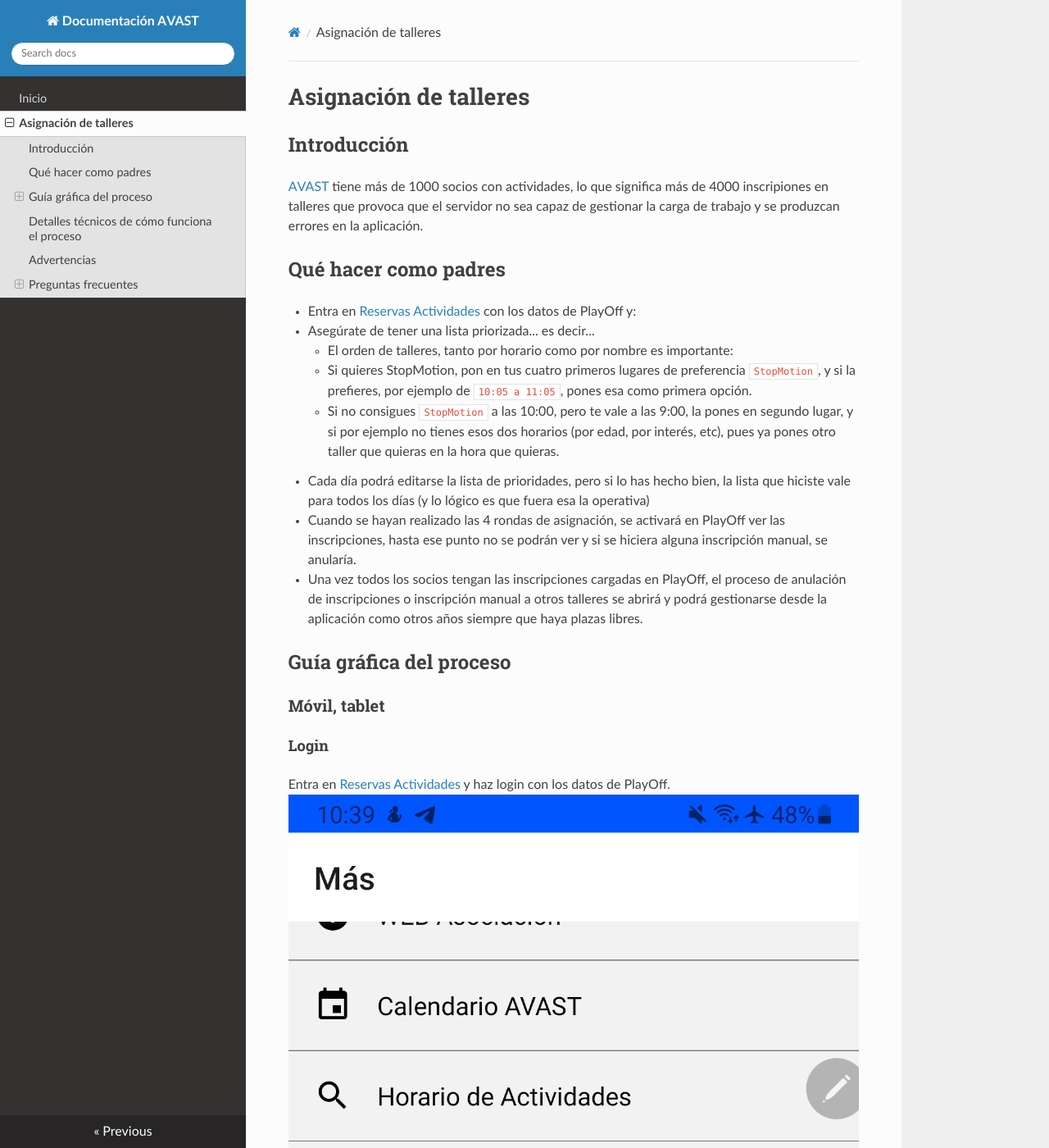
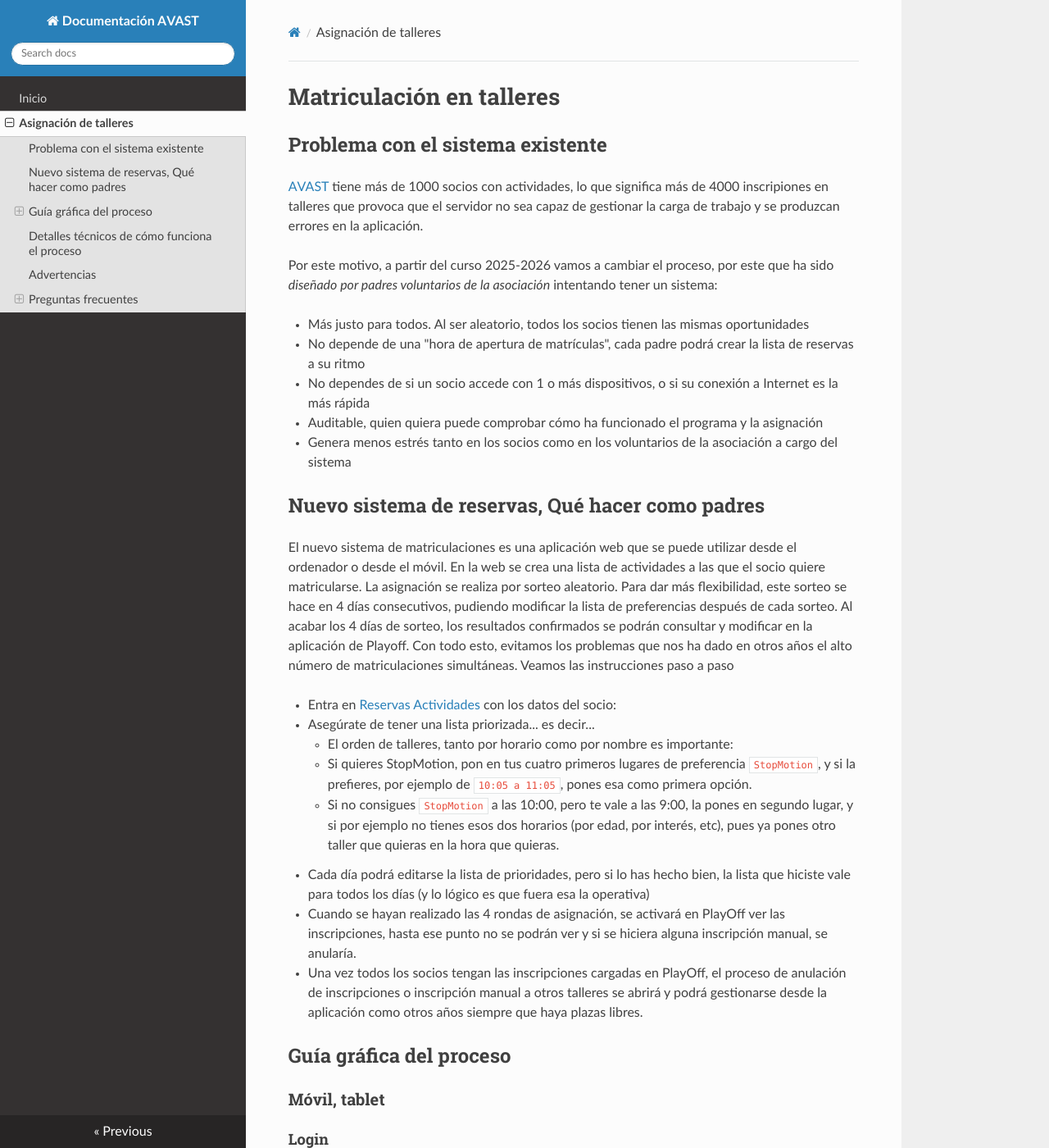
Before and after one commit to asociacion-avast/docs, an MkDocs documentation site: the page built from docs/asignacion.md, in a window 1280 px wide and 1400 px high. Shown: the whole window at 82% size. Built offline with MkDocs 1.6.1, drawn with Linux system fonts in a browser that asks for light colours; nearby versions of some CDN libraries; some of the changed text lies outside the part shown.

Commit message:
Añadir feedback

```diff
--- a/docs/asignacion.md
+++ b/docs/asignacion.md
@@ -1,12 +1,22 @@
-# Asignación de talleres
+# Matriculación en talleres
 
-## Introducción
+## Problema con el sistema existente
 
 [AVAST](https://www.asociacion-avast.org) tiene más de 1000 socios con actividades, lo que significa más de 4000 inscripiones en talleres que provoca que el servidor no sea capaz de gestionar la carga de trabajo y se produzcan errores en la aplicación.
 
-## Qué hacer como padres
+Por este motivo, a partir del curso 2025-2026 vamos a cambiar el proceso, por este que ha sido _diseñado por padres voluntarios de la asociación_ intentando tener un sistema:
 
-- Entra en [Reservas Actividades](https://admin.asociacion-avast.org/reservas) con los datos de PlayOff y:
+- Más justo para todos. Al ser aleatorio, todos los socios tienen las mismas oportunidades
+- No depende de una "hora de apertura de matrículas", cada padre podrá crear la lista de reservas a su ritmo
+- No dependes de si un socio accede con 1 o más dispositivos, o si su conexión a Internet es la más rápida
+- Auditable, quien quiera puede comprobar cómo ha funcionado el programa y la asignación
+- Genera menos estrés tanto en los socios como en los voluntarios de la asociación a cargo del sistema
+
+## Nuevo sistema de reservas, Qué hacer como padres
+
+El nuevo sistema de matriculaciones es una aplicación web que se puede utilizar desde el ordenador o desde el móvil. En la web se crea una lista de actividades a las que el socio quiere matricularse. La asignación se realiza por sorteo aleatorio. Para dar más flexibilidad, este sorteo se hace en 4 días consecutivos, pudiendo modificar la lista de preferencias después de cada sorteo. Al acabar los 4 días de sorteo, los resultados confirmados se podrán consultar y modificar en la aplicación de Playoff. Con todo esto, evitamos los problemas que nos ha dado en otros años el alto número de matriculaciones simultáneas. Veamos las instrucciones paso a paso
+
+- Entra en [Reservas Actividades](https://admin.asociacion-avast.org/reservas) con los datos del socio:
   - Asegúrate de tener una lista priorizada... es decir...
     - El orden de talleres, tanto por horario como por nombre es importante:
     - Si quieres StopMotion, pon en tus cuatro primeros lugares de preferencia `StopMotion`, y si la prefieres, por ejemplo de `10:05 a 11:05`, pones esa como primera opción.
@@ -75,11 +85,14 @@ Si has hecho los pasos anteriores, ahora ya tenemos la lista de talleres prioriz
 
 ## Detalles técnicos de cómo funciona el proceso
 
+El sorteo se realiza en 4 turnos. En cada turno se genera una lista ordenada de socios, a los que se les matriculará en el taller con más prioridad de su lista que cumpla todas las condiciones. Al final de los 4 turnos, todos los socios han tenido las mismas oportunidades aleatorias de matricularse en sus talleres deseados.
+
 De cara a evitar este problema, se propuso y se presentó ya en Familias en Acción la siguiente aproximación a la resolución del problema::
 
 1. Los socios harían una lista priorizada de talleres a los que quieren asistir, una lista con tantos elementos como quisieran.
-1. Se utilizaría el número agraciado en la ONCE o cualquier otro sorteo oficial como semilla del generador aleatorios del equipo donde se realizaría la asignación. Se utiliza una semilla o `seed` porque los ordenadores en realidad no saben hacer números aleatorios reales y usan algoritmos pseudoaleatorios para generarlos, por lo que si se usa el mismo número de semilla, el resultado es el mismo. En este caso, se usaría el número agraciado en la ONCE o cualquier otro sorteo oficial como semilla del generador aleatorio del equipo donde se realizaría la asignación.
-1. Un [programa](https://github.com/asociacion-avast/inscripciones-assign/blob/main/asignar.py), ordenaría (método Durstenfeld) la lista de socios de forma aleatoria usando ese número de semilla y una vez realizada esa ordenación, comenzaría a coger la lista priorizada de cada socio e iría asignando por orden talleres de forma que:
+2. Algunas actividades no estarán disponibles si el socio no cumple, por ejemplo, con los requisitos de edad.
+3. Se utilizaría el número agraciado en la ONCE o cualquier otro sorteo oficial como semilla del generador aleatorios del equipo donde se realizaría la asignación. Se utiliza una semilla o `seed` porque los ordenadores en realidad no saben hacer números aleatorios reales y usan algoritmos pseudoaleatorios para generarlos, por lo que si se usa el mismo número de semilla, el resultado es el mismo. En este caso, se usaría el número agraciado en la ONCE o cualquier otro sorteo oficial como semilla del generador aleatorio del equipo donde se realizaría la asignación.
+4. Un [programa](https://github.com/asociacion-avast/inscripciones-assign/blob/main/asignar.py), ordenaría (método Durstenfeld) la lista de socios de forma aleatoria usando ese número de semilla y una vez realizada esa ordenación, comenzaría a coger la lista priorizada de cada socio e iría asignando por orden talleres de forma que:
    1. Se coge la lista de socios y se validan de forma que:
       1. El socio está en estado de ALTA y VALIDADO en PlayOff
       2. Que el socio está dado de alta en la modalidad con actividades
@@ -105,11 +118,11 @@ De cara a evitar este problema, se propuso y se presentó ya en Familias en Acci
 
 ## Preguntas frecuentes
 
-### ¿Puedo cambiar la lista de preferencias?
+### ¿Puedo cambiar la lista de preferencias? ¿y durante el proceso?
 
 Si, cada día podrás cambiarla, pero como hemos explicado, si lo has hecho bien, no debería ser necesario porque es una lista de preferencias, similar a lo que haces cuando indicas centro educativo para matricular a los niños.
 
-### ¿Puedo cambiar la lista de preferencias una vez asignados los talleres?
+### ¿Puedo cambiar la lista de preferencias una vez finalizado el proceso de asignación?
 
 No, una vez asignados los talleres, la lista de preferencias ya no es necesaria, y lo gestionarás desde PlayOff como se venía haciendo hasta ahora.
 
```
Also changed, not shown: other parts of docs/asignacion.md (+3 -3 lines).
